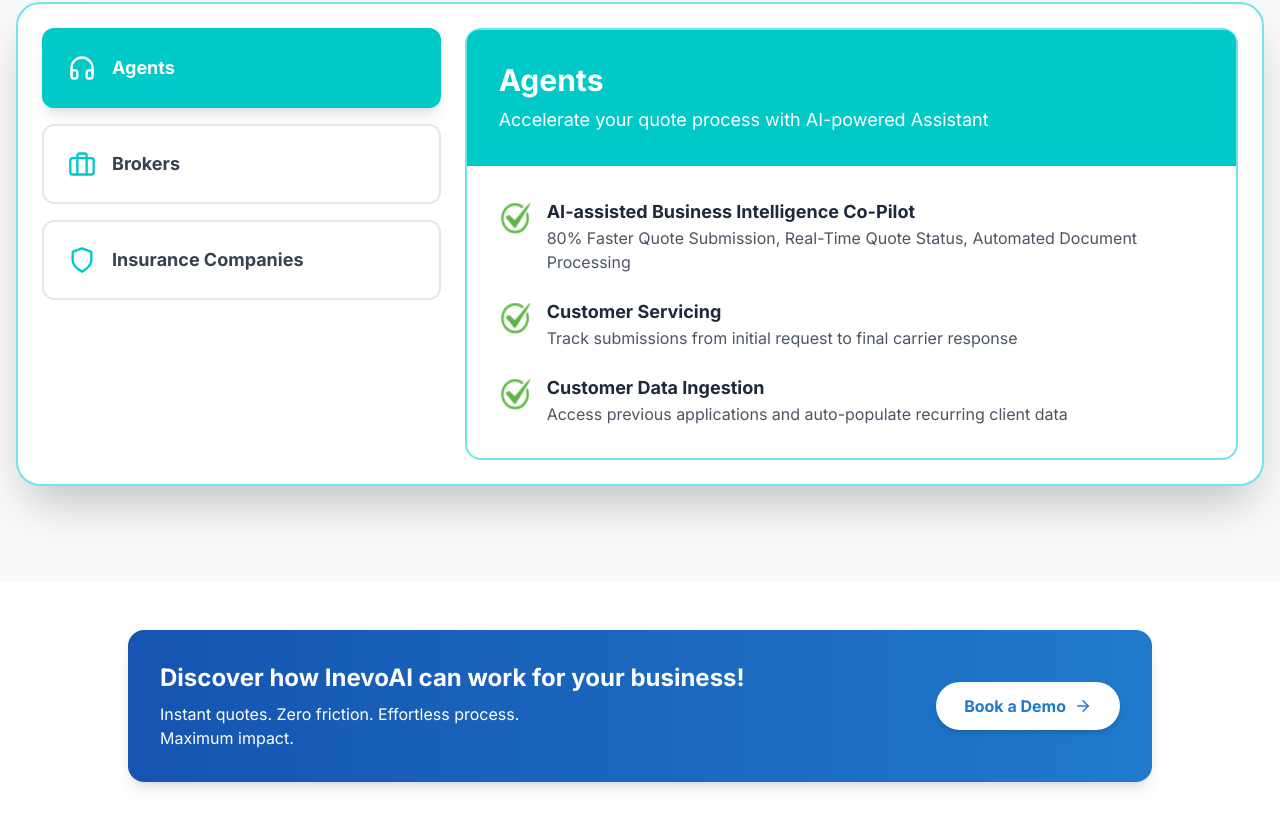
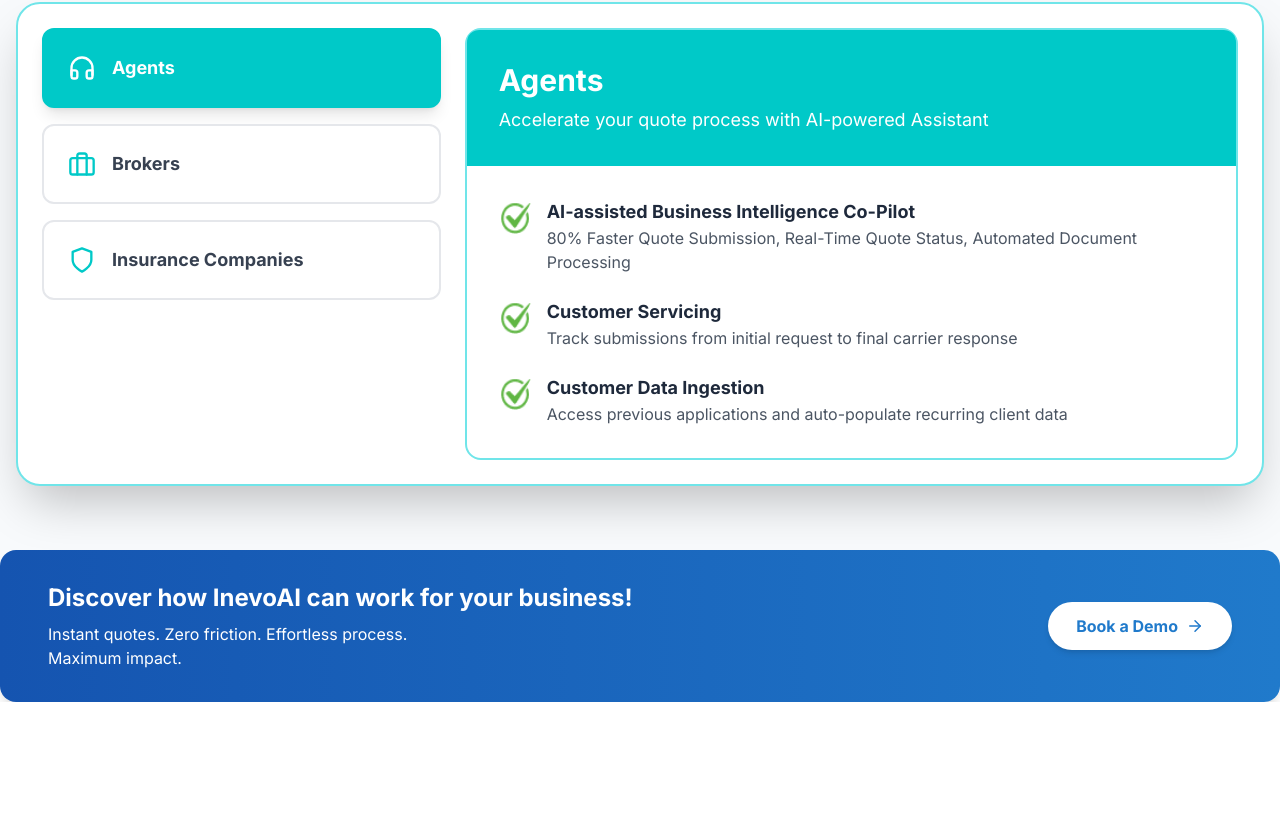
Before and after one commit to gvk2800/inevo_website_beta, a React (Vite) app: page / in a window 1280 px wide. Shown: the part 1612-2440 px from the top of the page. After the commit the page ends 2314 px from the top, so only its background shows below. Built offline with nearby package versions, Linux system fonts and the light colour scheme.

Commit message:
fixed demo section

```diff
--- a/src/components/BookDemo.jsx
+++ b/src/components/BookDemo.jsx
@@ -3,11 +3,11 @@
 
 const BookDemo = () => {
   return (
-    <div className="flex items-center justify-center py-12 px-4 bg-white">
+    <div className="w-full px-0 -mt-8"> {/* Full width, no horizontal padding */}
       <div
-        className="flex flex-col lg:flex-row items-center justify-between w-full max-w-5xl rounded-2xl shadow-lg"
+        className="flex flex-col lg:flex-row items-center justify-between w-full rounded-2xl shadow-lg mx-auto max-w-7xl px-4"
         style={{
-          background: 'linear-gradient(90deg, #1554b0 0%, #207acb 100%)', // Blue card
+          background: 'linear-gradient(90deg, #1554b0 0%, #207acb 100%)',
         }}
       >
         {/* Left Content */}
```
